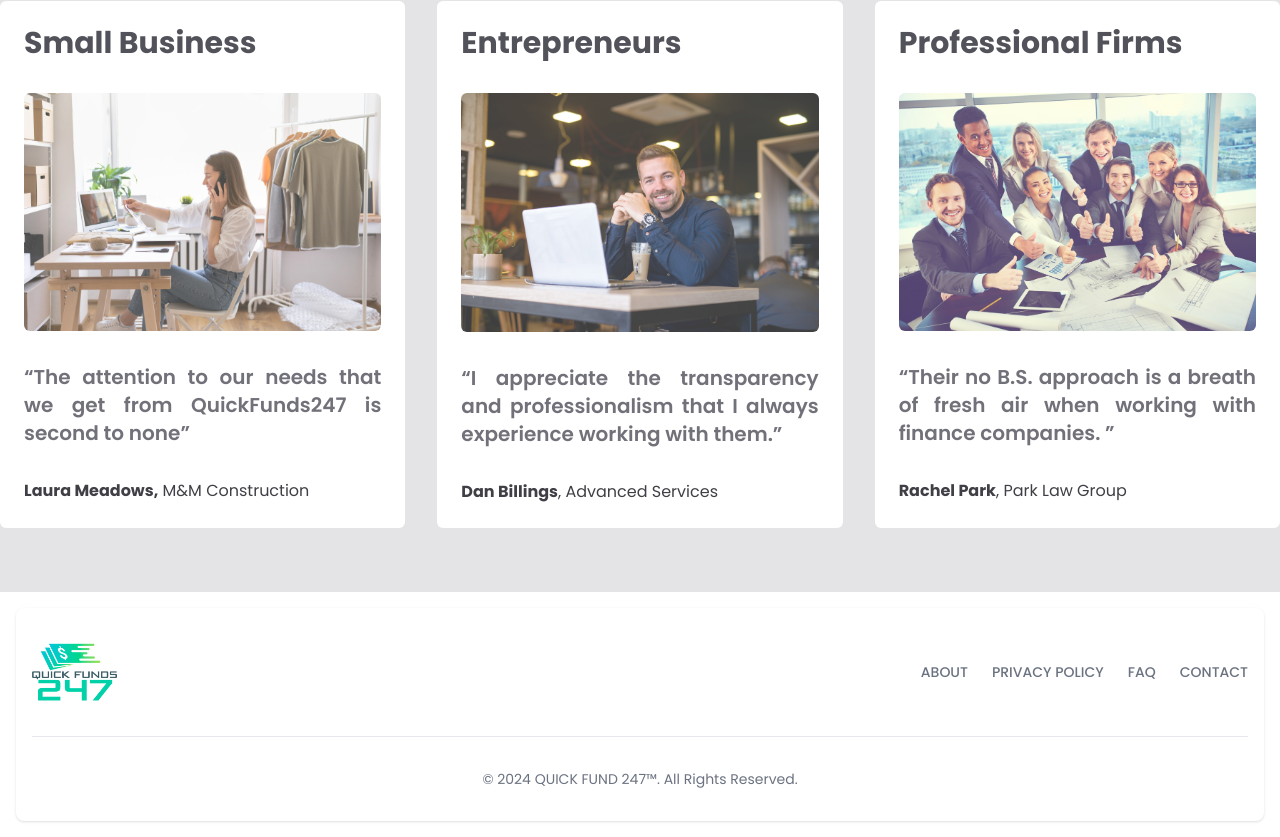
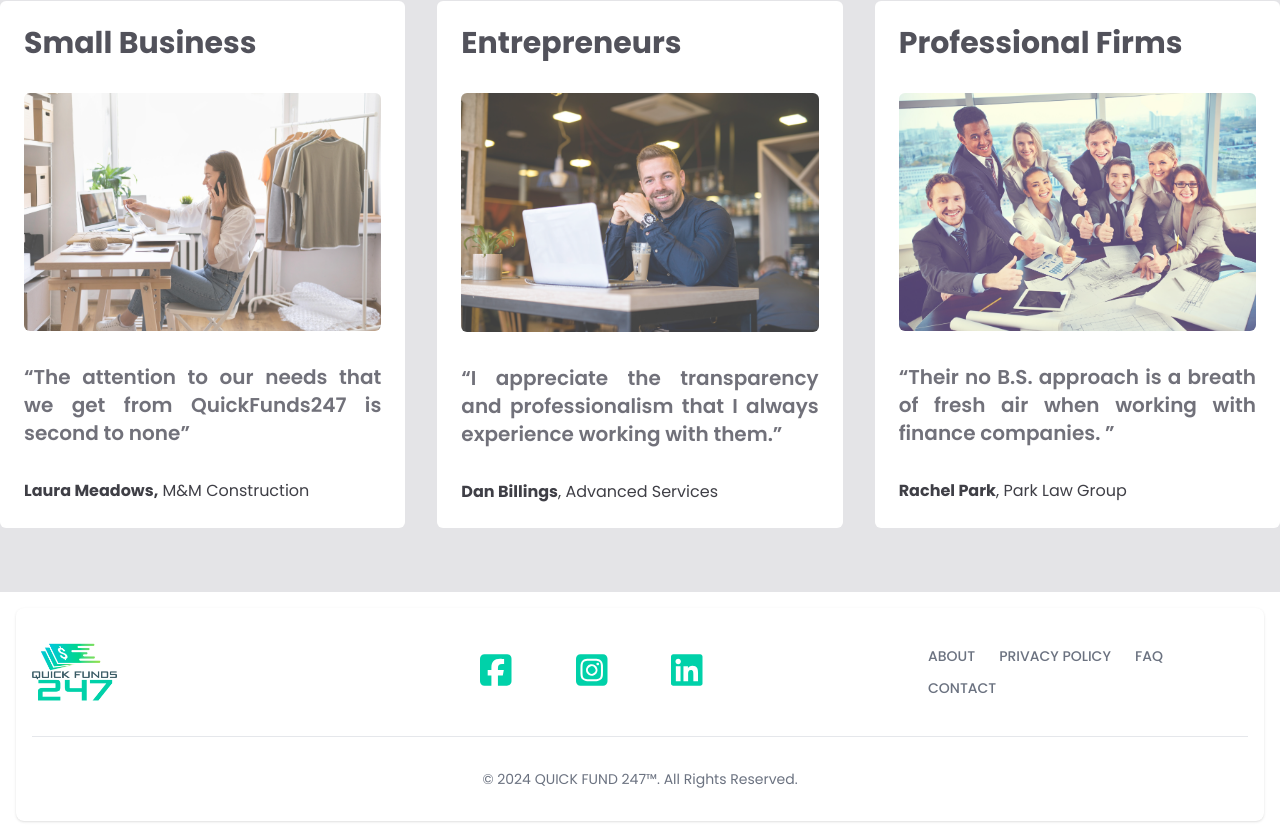
Before and after one commit to AzizulHakim01/quickfund247.V2, a React (Vite) app: page / in a window 1280 px wide. Shown: the part 2987-3824 px from the top of the page. Built offline with nearby package versions, Linux system fonts and the light colour scheme.

Commit message:
upadted social links and fixed some bugs

```diff
--- a/src/components/Footer.jsx
+++ b/src/components/Footer.jsx
@@ -1,3 +1,5 @@
+import { faFacebook, faLinkedin, faSquareFacebook, faSquareInstagram } from "@fortawesome/free-brands-svg-icons";
+import { FontAwesomeIcon } from "@fortawesome/react-fontawesome";
 import React from "react";
 import { Link } from "react-router-dom";
 
@@ -5,7 +7,7 @@
   return (
     <footer className="bg-white rounded-lg shadow dark:bg-gray-900 m-4">
       <div className="w-full max-w-screen-xl mx-auto p-4 md:py-8">
-        <div className="sm:flex sm:items-center sm:justify-between">
+        <div className="grid md:grid-cols-3 lg:grid-cols-3 grid-cols-1 md:gap-32 gap-8">
           <Link
             to="/"
             className="flex items-center mb-4 sm:mb-0 space-x-3 rtl:space-x-reverse"
@@ -16,6 +18,11 @@
               alt="Quick fund 247 Logo"
             />
           </Link>
+          <ul className="flex gap-16 items-center">
+            <li><Link to="https://facebook.com/" className="text-[#00d1a9] text-4xl hover:opacity-60 transition-all"><FontAwesomeIcon icon={faSquareFacebook} /></Link></li>
+            <li><Link to="https://instagram.com/" className="text-[#00d1a9] text-4xl hover:opacity-60 transition-all"><FontAwesomeIcon icon={faSquareInstagram} /></Link></li>
+            <li><Link to="https://linkedin.com/" className="text-[#00d1a9] text-4xl hover:opacity-60 transition-all"><FontAwesomeIcon icon={faLinkedin} /></Link></li>
+          </ul>
           <ul className="flex uppercase flex-wrap items-center mb-6 text-sm font-medium text-gray-500 sm:mb-0 dark:text-gray-400">
             <li>
               <Link to="/about-us" className="hover:underline me-4 md:me-6">
--- a/src/pages/Contact.jsx
+++ b/src/pages/Contact.jsx
@@ -144,7 +144,7 @@
       message.success("Data updated Successfully");
     } catch (error) {
       console.error(error);
-      message.error("There is an error, check the console");
+      message.error("There is an error, Contact Quick Funds 247");
     } finally {
       setIsLoading(false);
     }
```
